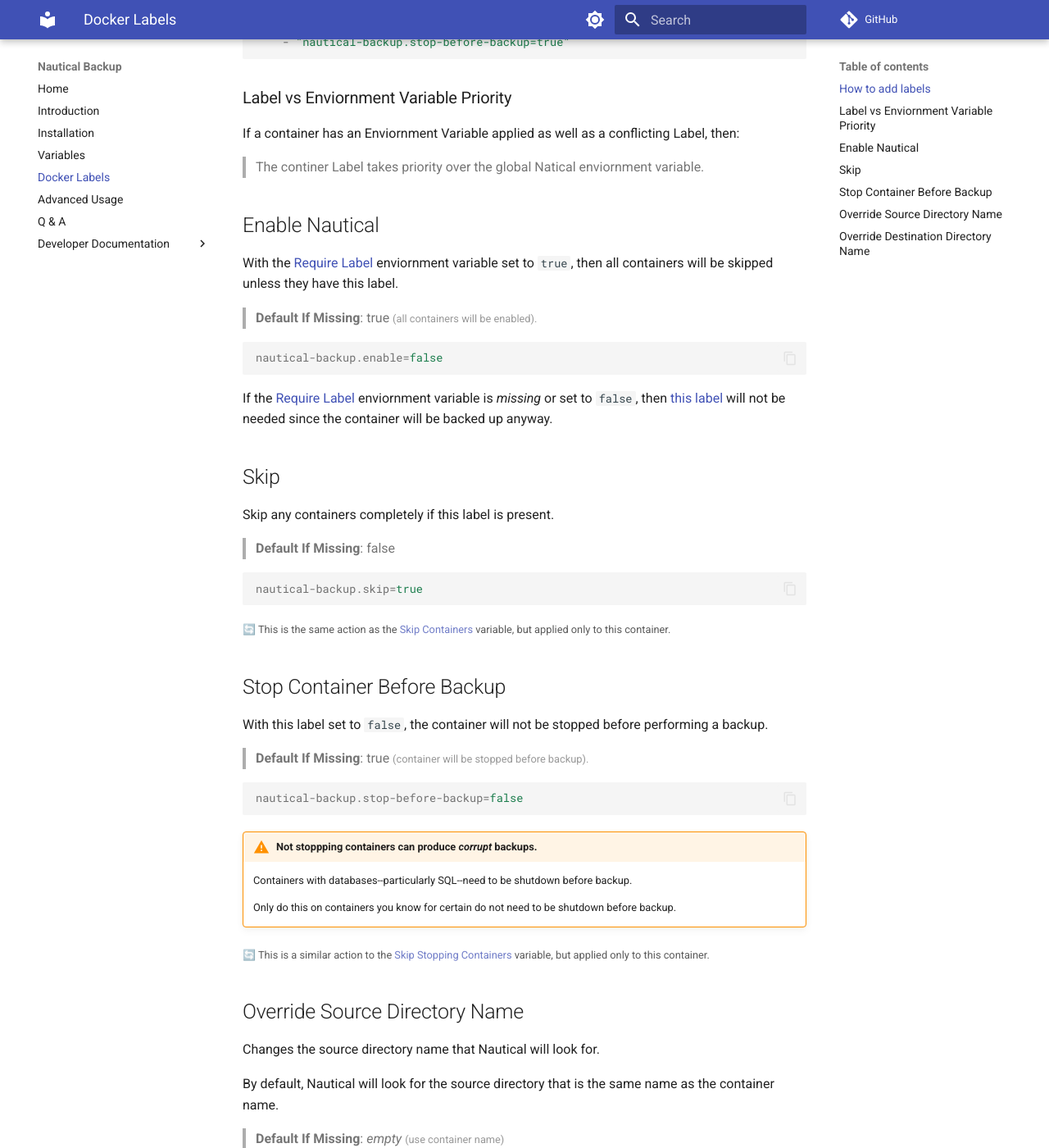
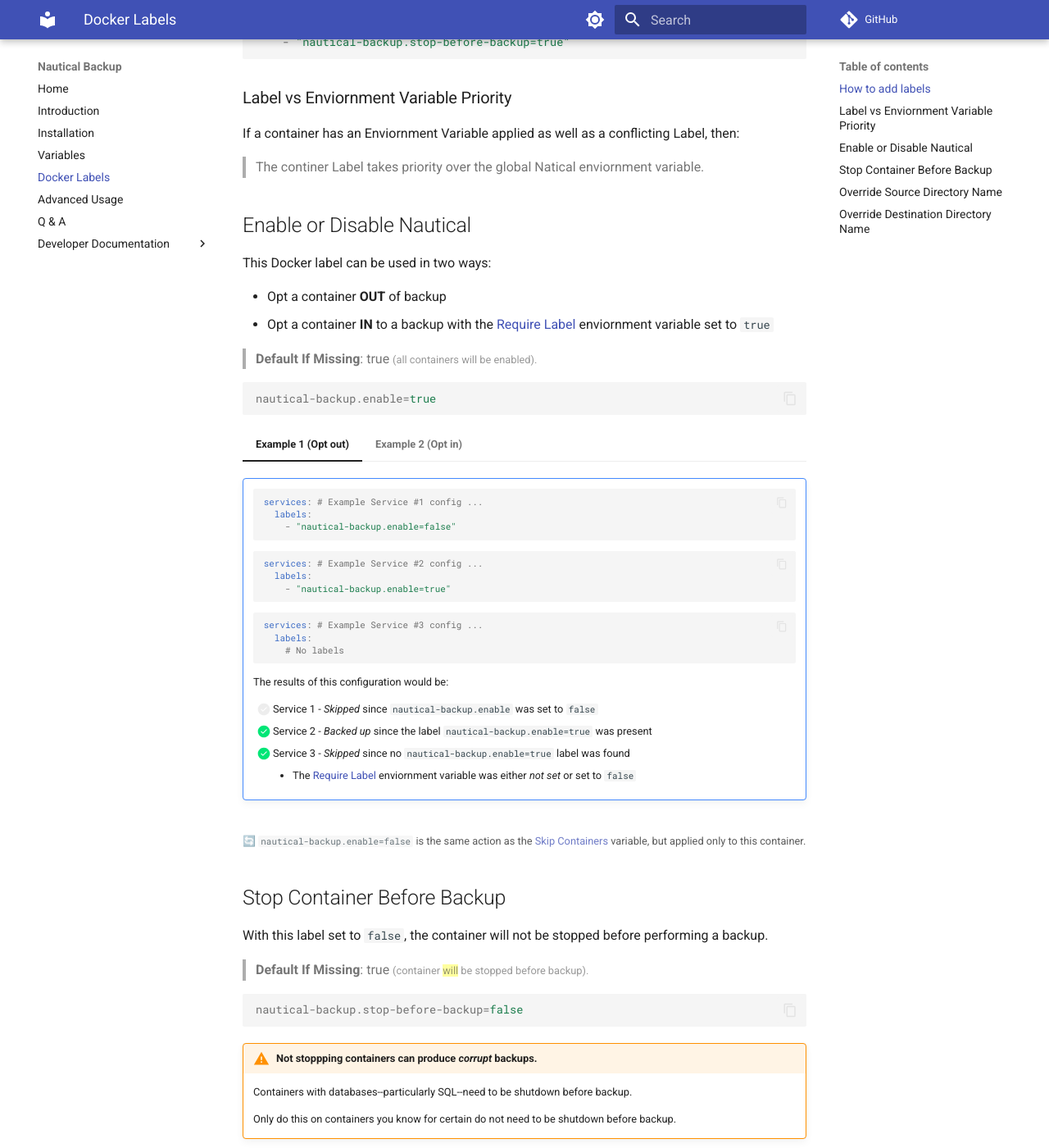
Before and after one commit to Minituff/nautical-backup, an MkDocs documentation site: the page built from docs/labels.md, in a window 1280 px wide and 1400 px high, scrolled down 480 px. Shown: the whole window at 82% size. Built offline with MkDocs 1.6.1 and Material for MkDocs 9.7.7, drawn with Linux system fonts in a browser that asks for light colours; comment, search, counter and statistics services are not loaded.

Commit message:
Update docs

````diff
--- a/docs/arguments.md
+++ b/docs/arguments.md
@@ -51,7 +51,7 @@
     * `docker ps --no-trunc`
     * `docker inspect <container name>`
 
-<small>🔄 This is the same action as the [Skip Containers](./labels.md#skip) label, but applied globally.</small>
+<small>🔄 This is the same action as the [Disable Nautical](./labels.md#enable-or-disable-nautical) label, but applied globally.</small>
 
 ## Require Label
 Require the Docker ^^Label^^ `nautical-backup.enable=true` to be present on *each* contianer or it will be skipped.
@@ -62,7 +62,7 @@
 REQUIRE_LABEL=true
 ```
 
-See the [Labels Enable Section](./labels.md#enable-nautical) for more details.
+See the [Labels Enable Section](./labels.md#enable-or-disable-nautical) for more details.
 
 ## Override Source Directory
 Allows a source directory and container-name that do not match.
--- a/docs/labels.md
+++ b/docs/labels.md
@@ -9,8 +9,8 @@
     ```yaml
     version: '3'
     services:
-        # Service config ...
-        labels:
+      # Service config ...
+      labels:
         - "nautical-backup.enable=true"
         - "nautical-backup.stop-before-backup=true"
     ```
@@ -60,33 +60,75 @@
 If a container has an Enviornment Variable applied as well as a conflicting Label, then:
 > The continer Label takes priority over the global Natical enviornment variable.
 
-## Enable Nautical
-With the [Require Label](./arguments.md#require-label) enviornment variable set to `true`, then all containers will be skipped unless they have this label.
+## Enable or Disable Nautical
+This Docker label can be used in two ways:
+
+* Opt a container **OUT** of backup
+* Opt a container **IN** to a backup with the [Require Label](./arguments.md#require-label) enviornment variable set to `true`
 
 > **Default If Missing**: true <small> (all containers will be enabled).</small>
 
 ```properties
-nautical-backup.enable=false
+nautical-backup.enable=true
 ```
 
-If the [Require Label](./arguments.md#require-label) enviornment variable is *missing* or set to `false`, then [this label](#enable-nautical) will not be needed since the container will be backed up anyway.
+=== "Example 1 (Opt out)"
+    !!! note ""
+        ```yaml
+        services: # Example Service #1 config ...
+          labels:
+            - "nautical-backup.enable=false"
+        ```
+        ```yaml
+        services: # Example Service #2 config ...
+          labels:
+            - "nautical-backup.enable=true"
+        ```
+        ```yaml
+        services: # Example Service #3 config ...
+          labels:
+            # No labels
+        ```
+        The results of this configuration would be:
 
-## Skip
-Skip any containers completely if this label is present.
+        - [ ] Service 1 - *Skipped* since `nautical-backup.enable` was set to `false`
+        - [x] Service 2 - *Backed up* since the label `nautical-backup.enable=true` was present
+        - [x] Service 3 - *Skipped* since no `nautical-backup.enable=true` label was found
+            - The [Require Label](./arguments.md#require-label) enviornment variable was either *not set* or set to `false`
 
-> **Default If Missing**: false
 
-```properties
-nautical-backup.skip=true
-```
+=== "Example 2 (Opt in)"
+    !!! note " With [Require Label](./arguments.md#require-label) enviornment variable set to `true`"
+        ```yaml title=""
+        services: # Example Service #1 config ...
+          labels:
+            - "nautical-backup.enable=true"
+        ```
+        ```yaml
+        services: # Example Service #2 config ...
+          labels:
+            - "nautical-backup.enable=false"
+        ```
+        ```yaml
+        services: # Example Service #3 config ...
+          labels:
+            # No labels
+        ```
 
-<small>🔄 This is the same action as the [Skip Containers](./arguments.md#skip-containers) variable, but applied only to this container.</small>
+        The results of this configuration would be:
+
+        - [x] Service 1 - *Backed up* since the label `nautical-backup.enable=true` was present
+        - [ ] Service 2 - *Skipped* since `nautical-backup.enable` was set to `false`
+        - [ ] Service 3 - *Skipped* since no `nautical-backup.enable=true` label was found
+
+<small>🔄 `nautical-backup.enable=false` is the same action as the [Skip Containers](./arguments.md#skip-containers) variable, but applied only to this container.</small>
+
 
 ## Stop Container Before Backup
 
 With this label set to `false`, the container will not be stopped before performing a backup.
 
-> **Default If Missing**: true <small> (container will be stopped before backup).</small>
+> **Default If Missing**: true <small> (container ==will== be stopped before backup).</small>
 
 ```properties
 nautical-backup.stop-before-backup=false
````
Also changed, not shown: 1 other file.
